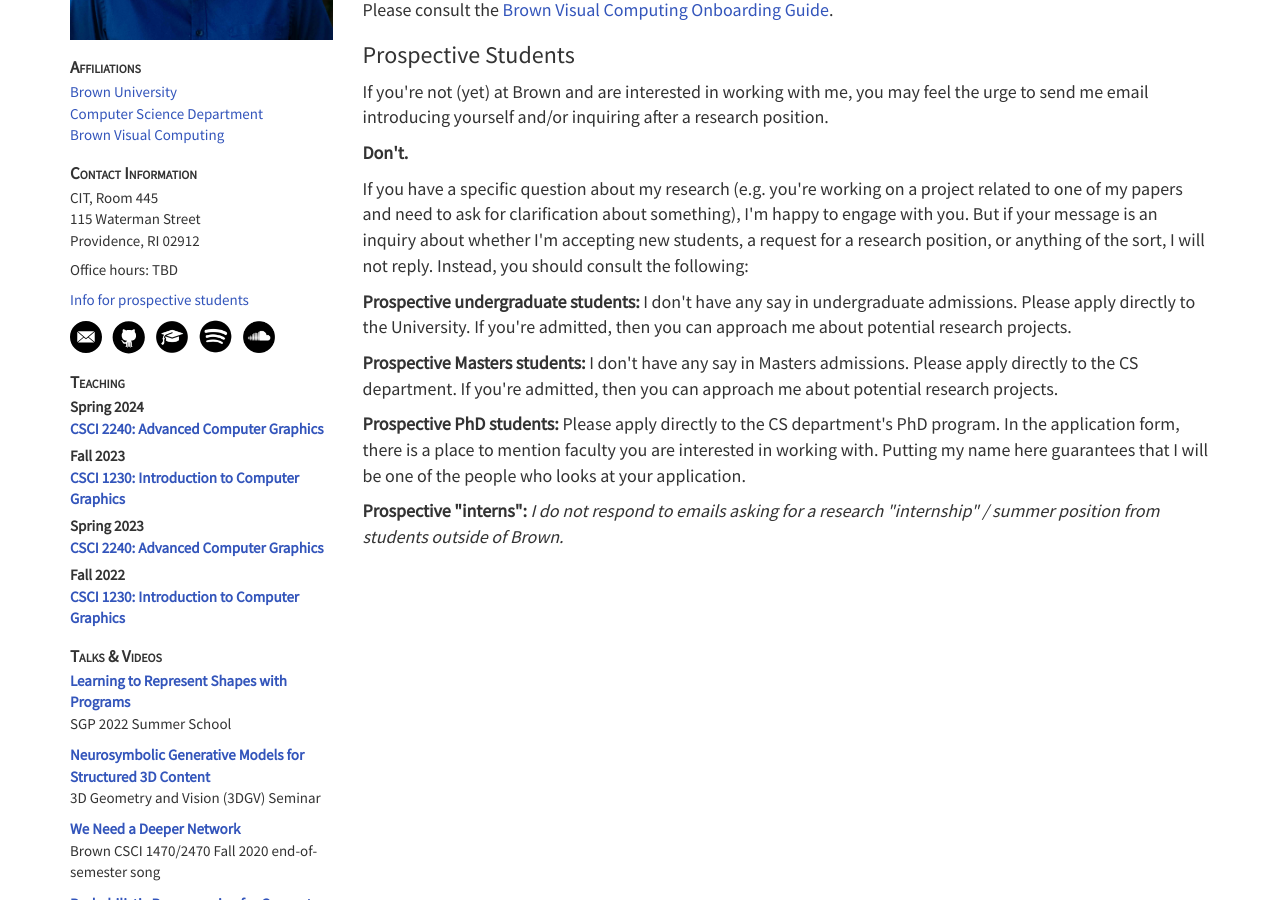
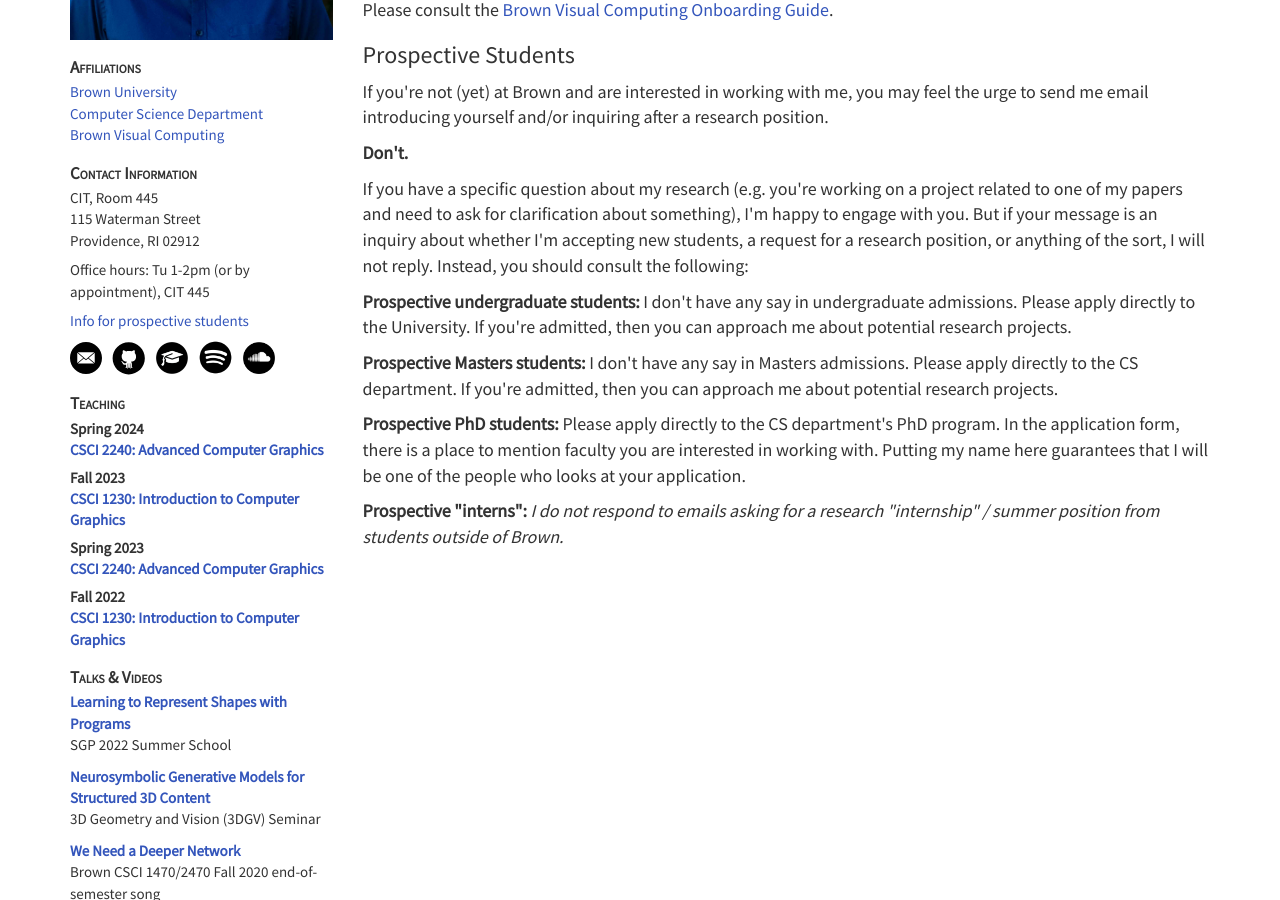
Before and after one commit to dritchie/dritchie.github.io, a Jekyll site: the page built from prospective_students.html, in a window 1280 px wide and 900 px high, scrolled down 302 px. Built offline with Jekyll 4.4.1, drawn with Linux system fonts in a browser that asks for light colours.

Commit message:
Office hours spring '24.

```diff
--- a/_includes/sidebar.html
+++ b/_includes/sidebar.html
@@ -14,8 +14,8 @@
 	<div>CIT, Room 445</div>
 	<div>115 Waterman Street</div>
 	<div>Providence, RI 02912</div>
-	<!-- <div id='officehours'>Office hours: Tu 1:30-2:30pm (or by appointment), CIT 445</div> -->
-	<div id='officehours'>Office hours: TBD</div>
+	<div id='officehours'>Office hours: Tu 1-2pm (or by appointment), CIT 445</div>
+	<!-- <div id='officehours'>Office hours: TBD</div> -->
 	<div id='prospectives'>
 		<a target='_blank' href='/prospective_students.html'>Info for prospective students</a>
 	</div>
```
